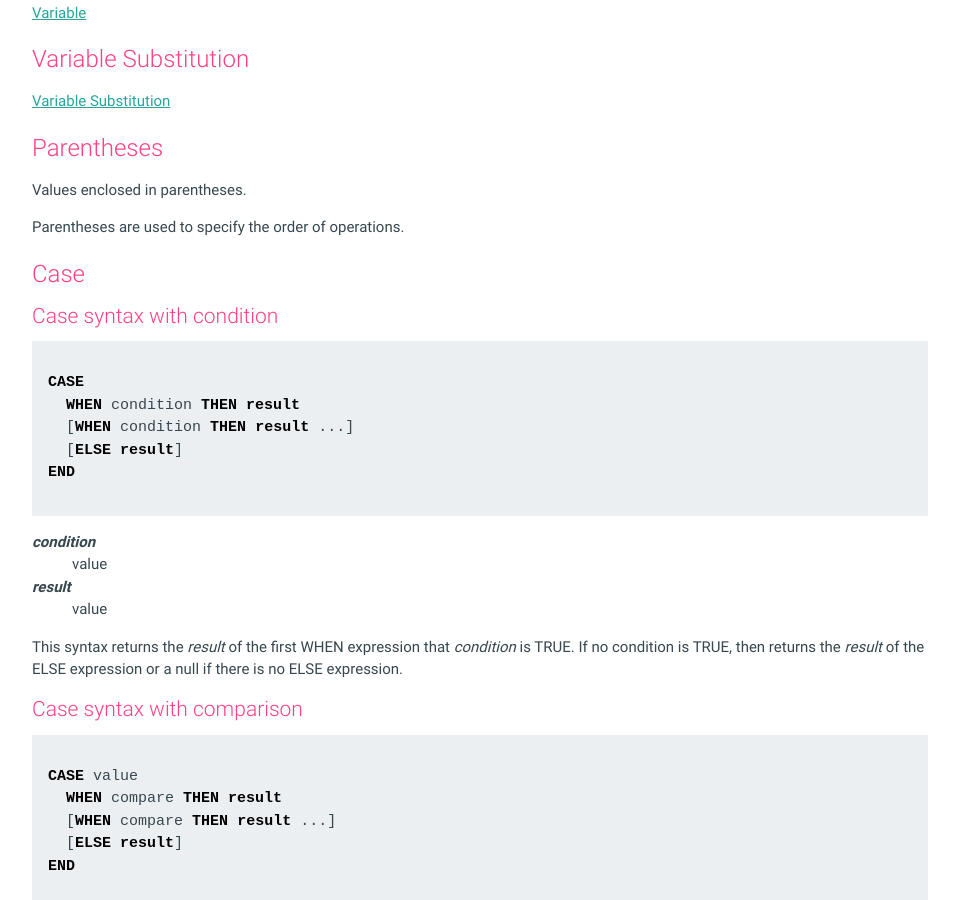
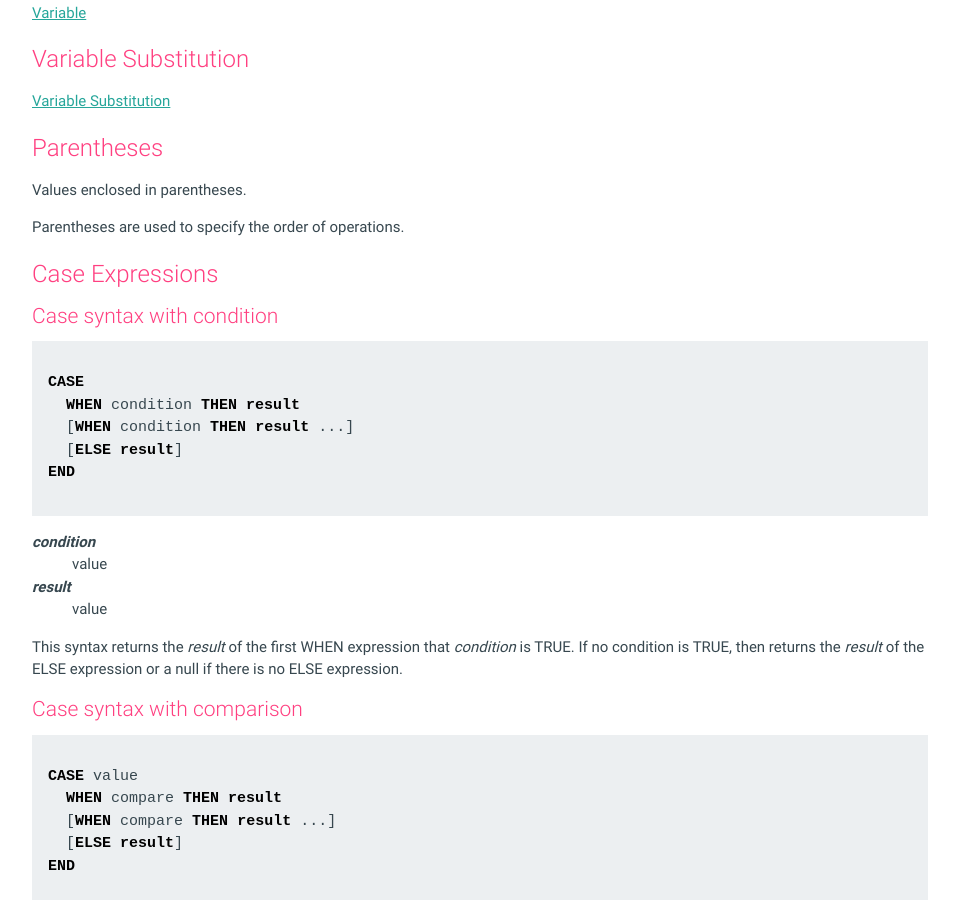
Before and after one commit to mithrandie/csvq, a Jekyll site: the page built from docs/_posts/2006-01-02-value.md, in a window 1280 px wide and 900 px high, scrolled down 3015 px. Shown: the whole window, without its empty margins (160-1119 px from the left). Built offline with Jekyll 4.4.1, drawn with Linux system fonts in a browser that asks for light colours.

Commit message:
Update docs.

```diff
--- a/docs/_posts/2006-01-02-value.md
+++ b/docs/_posts/2006-01-02-value.md
@@ -140,7 +140,7 @@ Values enclosed in parentheses.
 
 Parentheses are used to specify the order of operations.
 
-### Case
+### Case Expressions
 {: #case}
 
 #### Case syntax with condition
```
